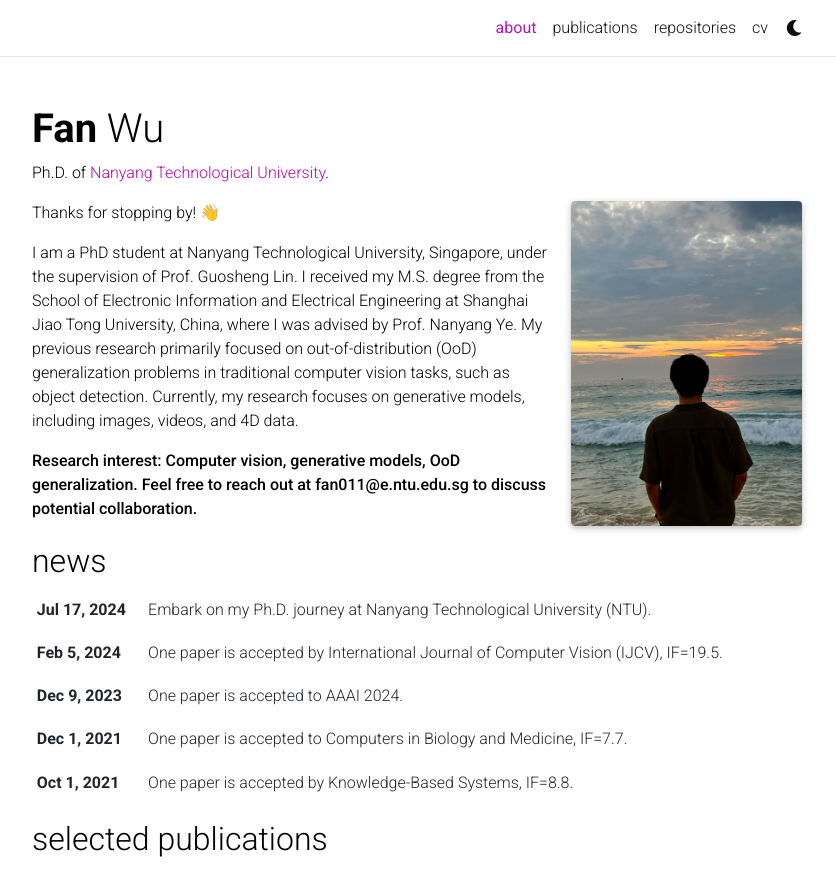
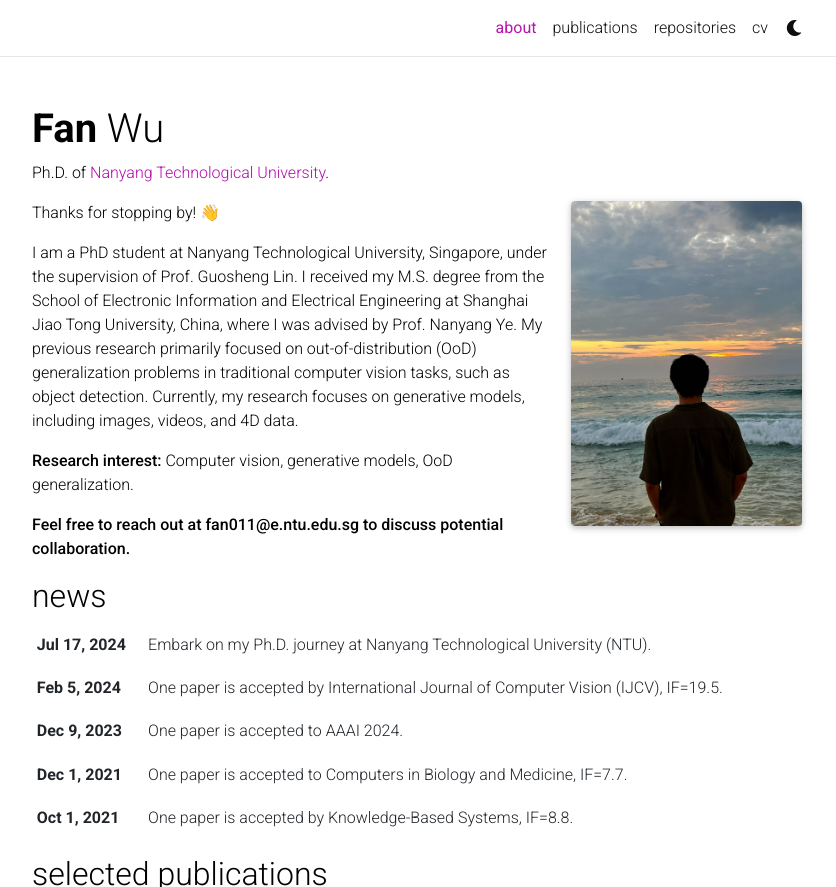
Before and after one commit to wufan-cse/wufan-cse.github.io, a Jekyll site: the page built from _pages/about.md, in a window 1280 px wide and 1292 px high, cut to the strip 0-887 px from the top of the window. Shown: the whole strip, without its empty margins (223-1059 px from the left). Built offline with Jekyll 4.4.1, drawn with Linux system fonts in a browser that asks for light colours; full-size pictures stand in for the smaller copies a plugin makes; emoji names are drawn with the system emoji font; comment, search, counter and statistics services are not loaded; a style sheet for code colours, icons or effects is not loaded.

```diff
--- a/_pages/about.md
+++ b/_pages/about.md
@@ -20,7 +20,8 @@ Thanks for stopping by! :wave:
 
 I am a PhD student at Nanyang Technological University, Singapore, under the supervision of Prof. Guosheng Lin. I received my M.S. degree from the School of Electronic Information and Electrical Engineering at Shanghai Jiao Tong University, China, where I was advised by Prof. Nanyang Ye. My previous research primarily focused on out-of-distribution (OoD) generalization problems in traditional computer vision tasks, such as object detection. Currently, my research focuses on generative models, including images, videos, and 4D data.
 
-<strong>Research interest: Computer vision, generative models, OoD generalization.</strong>
+<strong>Research interest:</strong> Computer vision, generative models, OoD generalization.
+
 <strong>Feel free to reach out at fan011@e.ntu.edu.sg to discuss potential collaboration.</strong>
 
 <!-- Write your biography here. Tell the world about yourself. Link to your favorite [subreddit](http://reddit.com). You can put a picture in, too. The code is already in, just name your picture `prof_pic.jpg` and put it in the `img/` folder.
```
